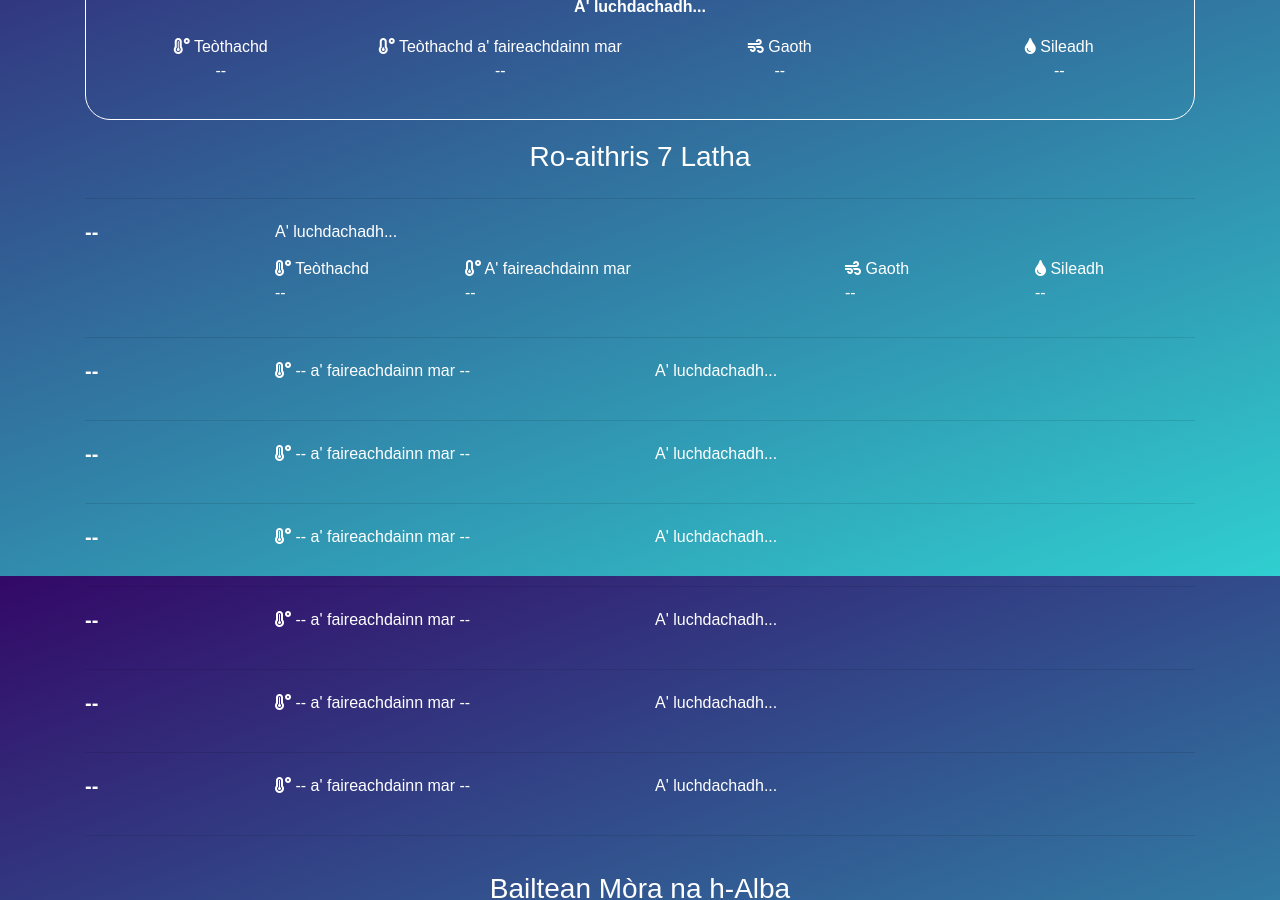
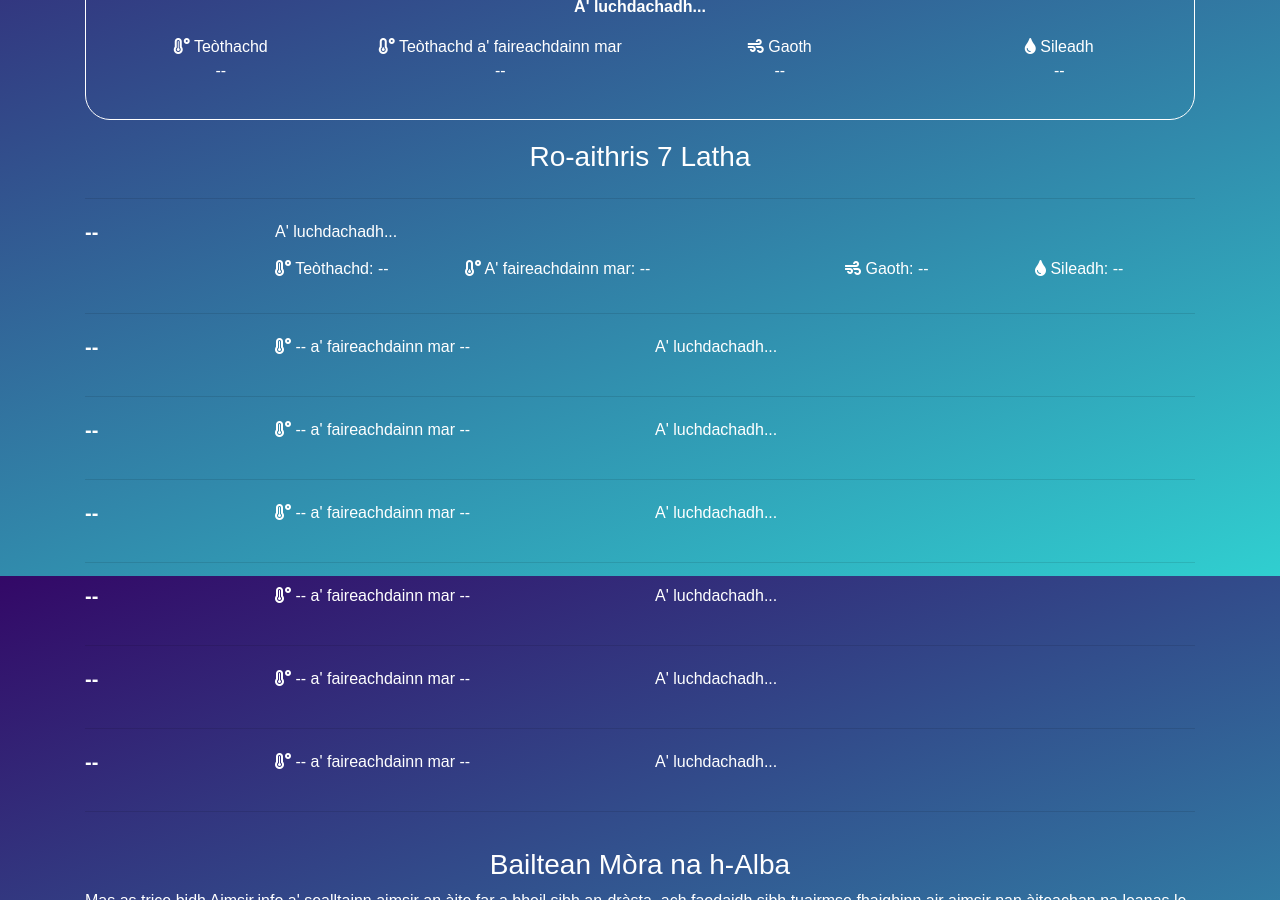
Before and after one commit to angeidheal/aimsir, a Jekyll site: the page built from index.html, in a window 1280 px wide and 900 px high, scrolled down 324 px. Built offline with Jekyll 4.4.1, drawn with Linux system fonts in a browser that asks for light colours; nearby versions of some CDN libraries; a script that is not in the unit is left out.

Commit message:
Update index.html

```diff
--- a/index.html
+++ b/index.html
@@ -51,16 +51,16 @@
 
       <div class="row">
         <div class="col-md-2 offset-md-2">
-          <p class="daily-forecast"><strong><i class="fas fa-temperature-high"></i></strong> Teòthachd<br/><span class="day-1-temp">--</span>
+          <p class="daily-forecast"><strong><i class="fas fa-temperature-high"></i></strong> Teòthachd: <span class="day-1-temp">--</span>
         </div>
         <div class="col-md-4">
-          <p class="daily-forecast"><strong><i class="fas fa-temperature-low"></i></strong> A' faireachdainn mar<br/><span class="day-1-app-temp">--</span></p>
+          <p class="daily-forecast"><strong><i class="fas fa-temperature-low"></i></strong> A' faireachdainn mar: <span class="day-1-app-temp">--</span></p>
         </div>
         <div class="col-md-2">
-          <p class="daily-forecast"><strong><i class="fas fa-wind"></i></strong> Gaoth<br/><span class="day-1-wind">--</span></p>
+          <p class="daily-forecast"><strong><i class="fas fa-wind"></i></strong> Gaoth: <span class="day-1-wind">--</span></p>
         </div>
         <div class="col-md-2">
-          <p class="daily-forecast"><strong><i class="fas fa-tint"></i></strong> Sileadh<br/><span class="day-1-precip">--</span></p>
+          <p class="daily-forecast"><strong><i class="fas fa-tint"></i></strong> Sileadh: <span class="day-1-precip">--</span></p>
         </div>
       </div>
 
```
